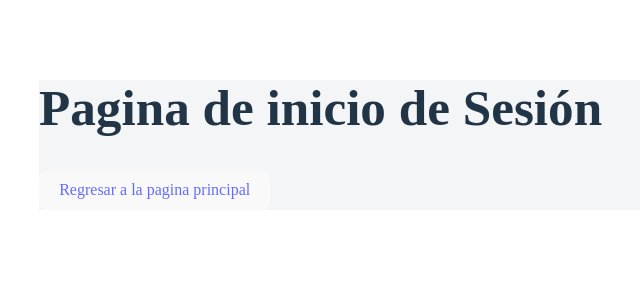
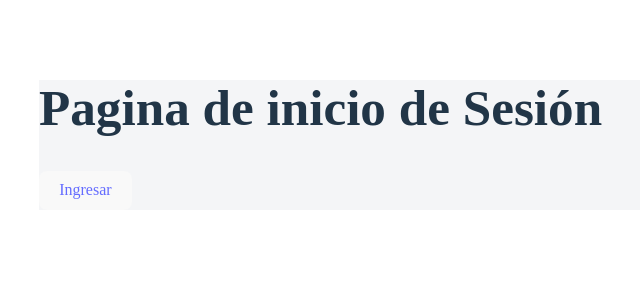
Before and after one commit to brandonvht26/owl_club, a React (Vite) app: page / in a window 1280 px wide. Shown: the top 300 px of the page, without its empty margins (41-681 px from the left). Built offline with nearby package versions, Linux system fonts and the light colour scheme; a web font is replaced by a local one.

Commit message:
Implementación de rutas /home /dashboard

```diff
--- a/src/App.jsx
+++ b/src/App.jsx
@@ -14,9 +14,9 @@ function App() {
     <BrowserRouter>
       <Routes>
         <Route
-          path="/"
+          path="/home"
           element={
-            <div className="App">
+            <div className="LandingPage">
               <Header />
               <Hero />
               <Services />
--- a/src/pages/Dashboard.jsx
+++ b/src/pages/Dashboard.jsx
@@ -4,7 +4,10 @@ const Dashboard = () => {
     return (
         <>
             <h1>Dashboard</h1>
-            <Link to="/">Regresar a la pagina principal</Link>
+            <button>
+                <Link to="/home">Regresar a la pagina principal</Link>
+            </button>
+
         </>
     )
 }
--- a/src/pages/Login.jsx
+++ b/src/pages/Login.jsx
@@ -6,7 +6,7 @@ const Login = () => {
         <>
             <h1>Pagina de inicio de Sesión</h1>
             <button>
-                <Link to="/">Regresar a la pagina principal</Link>
+                <Link to="/home">Ingresar</Link>
             </button>
         </>
 
```
